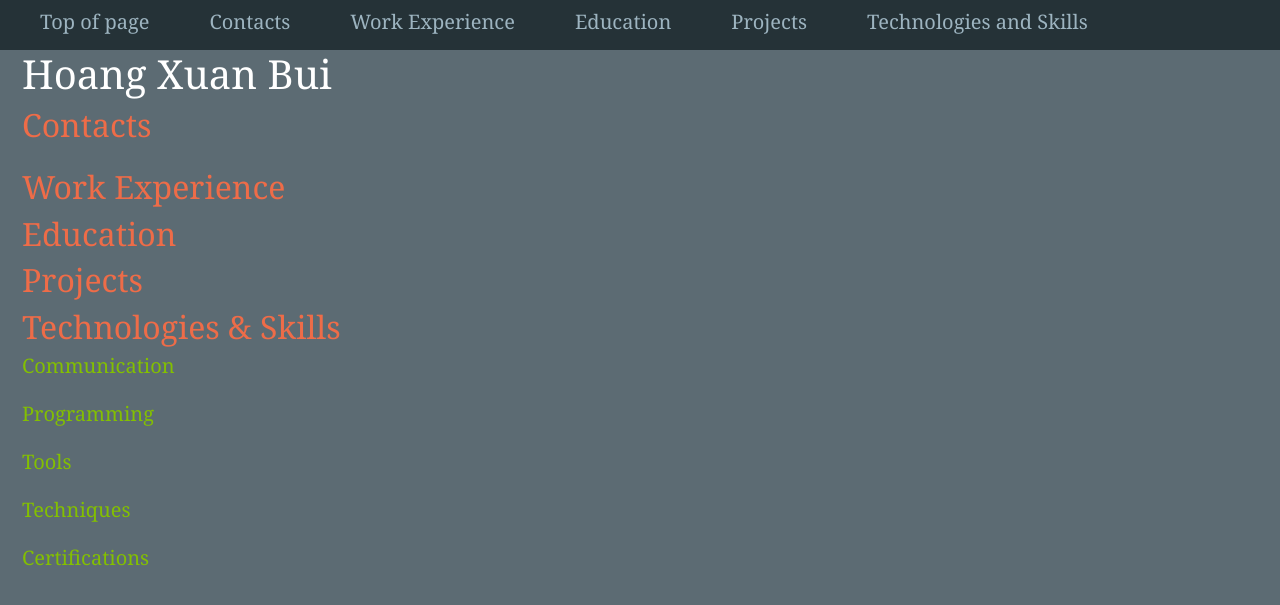
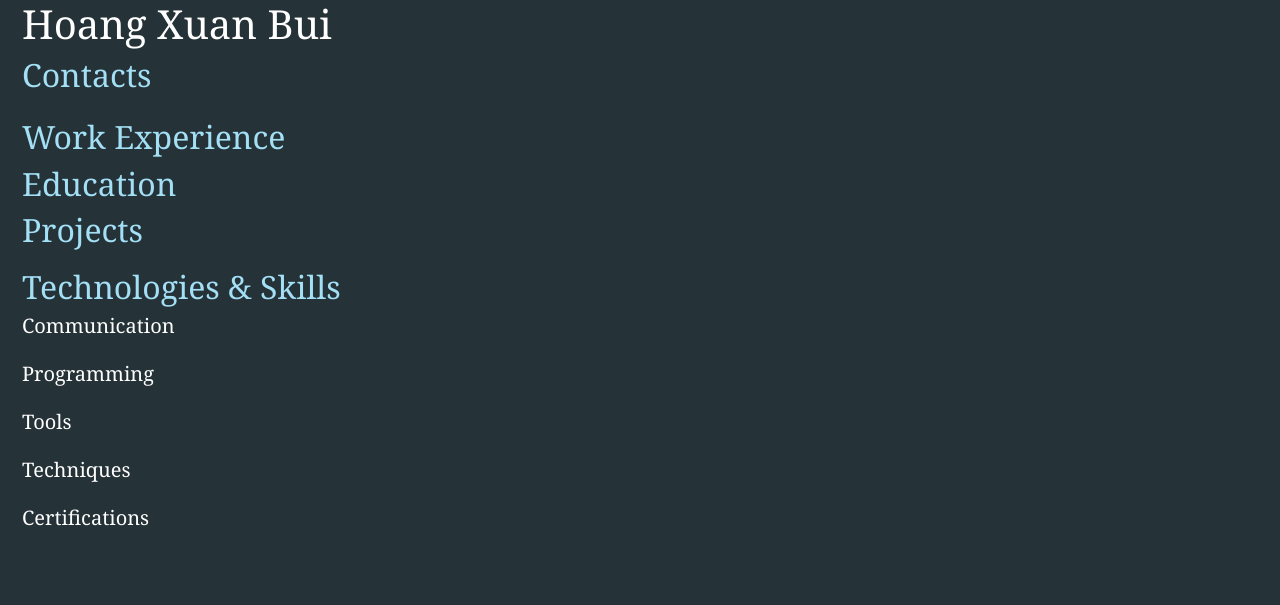
Before and after one commit to Weebian/personal_website_v3, a Flask app: template app/templates/index.html in a window 1280 px wide. Shown: the top 605 px of the page. Run offline with Flask 3, Linux system fonts and the light colour scheme; the template is opened without the code that fills it, so the values that code supplies are empty; parts of the project's set-up code (start-up, migrations or seed data) failed here and were passed over.

Commit message:
Updated with new colour scheme and added project

```diff
--- a/app/static/main.js
+++ /dev/null
@@ -1,33 +0,0 @@
-const { createApp } = Vue
-
-const app = {
-  data() {
-    return {
-      menuItems: [
-        {name: "Top of page", url: ""},
-        {name: "Contacts", url:"contact"},
-        {name: "Work Experience", url: "experience"},
-        {name: "Education", url:"education"},
-        {name: "Projects", url:"project"},
-        {name: "Technologies and Skills", url:"tech"}
-      ]
-    }
-  },
-  delimiters: ['{', '}'],
-}
-
-const component = {
-  data() {
-    return {
-      componentKey: 0,
-    }
-  },
-  methods: {
-    reload(){
-      this.componentKey++;
-    }
-  },
-  delimiters: ['{', '}'],
-}
-
-createApp(app).mount('#app')
--- a/app/static/styles.css
+++ b/app/static/styles.css
@@ -1,56 +1,41 @@
+/*https://realtimecolors.com/?colors=c2dfe3-253237-a3dff5-000000-47bfeb
+
+    Primary: #c2dfe3
+    Secondary: #253237
+    Primary Button: #a3dff5
+    Secondary Button: #ffffff
+    Accent: #89fd77
+
+*/
 a{
-    color: #9DB4C0;
+    color: #89fd77;
 }
 a:hover{
-    color: #E0FBFC;
+    color: #eaffaf;
 }
 a.active{
-    color: #E0FBFC;
+    color: #eaffaf;
 }
 body{
-    background: #5C6B73;
-    color: #C2DFE3;
+    background: #253237;
+    color: #c2dfe3;
     font-family: Georgia, 'Times New Roman', Times, serif;
 }
 h1{
-    color: white;
+    color: #ffffff;
 }
 h2{
-    color: #ee6c48;
+    margin-top: 10px;
+    color: #a3dff5;
 }
 h5{
-    color: #83c000;
+    color: #ffffff;
 }
 img{
     max-width: 500px;
 }
 ul{
     margin-left: 25px;
-}
-#contact, #experience, #education, #project, #tech {
-    padding-top: 50px;
-    margin-top: -50px;
-}
-#menu{
-    background: #253237;
-    width: 100%;
-    max-height: 50px;
-    padding: 10px;
-    position: fixed; /* Stay in place */
-    z-index: 1; /* Stay on top */
-    overflow: auto;
-    overflow-y: hidden;
-    white-space: nowrap;
-}
-#menu a{
-    color: #9DB4C0;
-    text-decoration: none;
-}
-#menu a:hover{
-    color: #E0FBFC;
-}
-#menu span{
-    margin: 0 30px;
 }
 .container{
     max-width: none;
--- a/app/templates/index.html
+++ b/app/templates/index.html
@@ -1,6 +1,6 @@
 {% extends "template.html" %}
 {% block content %}
-<div class="row" style="padding-top: 50px;">
+<div class="row">
     <h1>Hoang Xuan Bui</h1>
 </div>
 <div id="contact" class="row">
--- a/app/templates/template.html
+++ b/app/templates/template.html
@@ -34,15 +34,6 @@
 </head>
 <body>
     <div id="app" class="container">
-        <div class="row">
-            <div id="menu" class="col">
-                <h5>
-                    <span v-for="item,index in menuItems" :key="index">
-                        <a v-bind:href="'#' + item.url">{ item.name }</a>
-                    </span>
-                </h5>
-            </div>
-        </div>
         <div class="content">
         {% block content %}
         {% endblock %}
```
Also changed, not shown: app/web.db.
